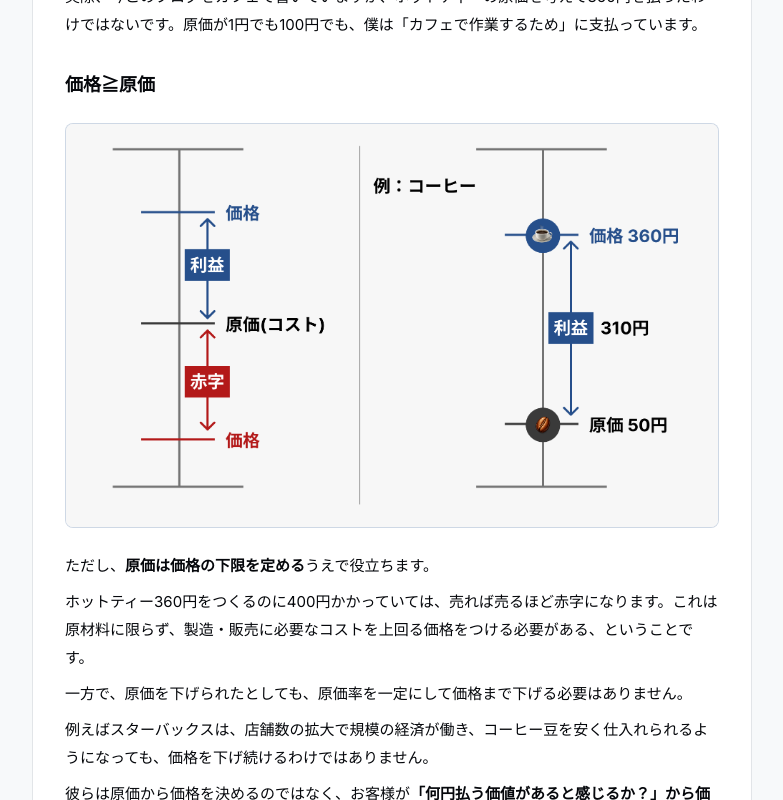
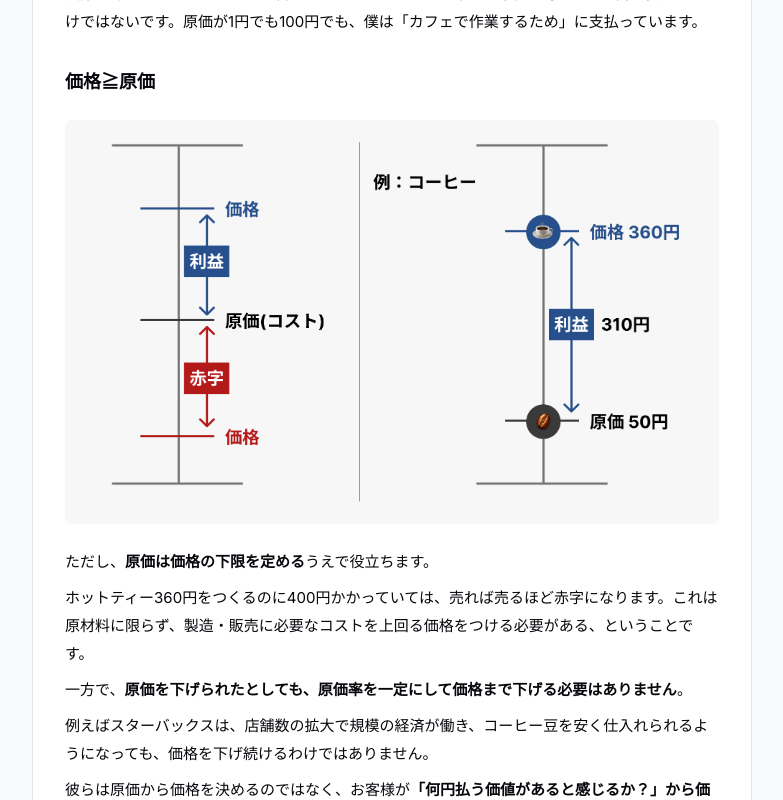
Before and after one commit to kudoshu07/library, a Next.js app: page /2026/03/20/pricing in a window 1280 px wide. Shown: the part 2360-3160 px from the top of the page, without its empty margins (248-1031 px from the left). Built offline with nearby package versions, Linux system fonts and the light colour scheme.

Commit message:
画像挿入の枠線削除

```diff
--- a/app/[year]/[month]/[day]/[slug]/page.tsx
+++ b/app/[year]/[month]/[day]/[slug]/page.tsx
@@ -208,7 +208,7 @@ export default async function BlogPostPage({ params }: BlogPostPageProps) {
 
       <div className="rounded-xl border border-border bg-card p-5 md:p-8">
         <div
-          className="text-[15px] leading-7 text-card-foreground [overflow-wrap:anywhere] [&_p]:mb-2 [&_h2]:mb-4 [&_h2]:mt-10 [&_h2]:text-2xl [&_h2]:font-semibold [&_h3]:mb-3 [&_h3]:mt-8 [&_h3]:text-lg [&_h3]:font-semibold [&_ul]:my-4 [&_ul]:list-disc [&_ul]:pl-6 [&_ol]:my-4 [&_ol]:list-decimal [&_ol]:pl-6 [&_li]:my-1 [&_a]:underline [&_a]:[overflow-wrap:anywhere] [&_a]:break-words [&_figure]:my-6 [&_img]:h-auto [&_img]:max-w-full [&_img]:rounded-lg [&_img]:border [&_img]:border-[#264F8B]/20 [&_img]:bg-[#264F8B]/[0.03] [&_figcaption]:mt-2 [&_figcaption]:text-center [&_figcaption]:text-xs [&_figcaption]:leading-relaxed [&_figcaption]:text-slate-500 [&_table]:my-6 [&_table]:w-full [&_table]:border-collapse [&_table]:overflow-hidden [&_table]:rounded-xl [&_table]:border [&_table]:border-slate-200 [&_table]:text-sm [&_thead]:bg-slate-50 [&_th]:border-b [&_th]:border-slate-200 [&_th]:px-3 [&_th]:py-2 [&_th]:text-left [&_th]:align-top [&_th]:font-semibold [&_th]:text-slate-900 [&_td]:border-b [&_td]:border-slate-100 [&_td]:px-3 [&_td]:py-2 [&_td]:align-top [&_td]:text-slate-700 [&_tbody_tr:nth-child(even)]:bg-slate-50/50 [&_tbody_tr:last-child_td]:border-b-0 [&_iframe]:my-6 [&_iframe]:block [&_iframe]:w-full [&_iframe]:max-w-full [&_iframe]:aspect-video [&_iframe]:h-auto [&_iframe]:rounded-lg [&_iframe]:border [&_iframe]:border-slate-200 [&_iframe]:bg-slate-50"
+          className="text-[15px] leading-7 text-card-foreground [overflow-wrap:anywhere] [&_p]:mb-2 [&_h2]:mb-4 [&_h2]:mt-10 [&_h2]:text-2xl [&_h2]:font-semibold [&_h3]:mb-3 [&_h3]:mt-8 [&_h3]:text-lg [&_h3]:font-semibold [&_ul]:my-4 [&_ul]:list-disc [&_ul]:pl-6 [&_ol]:my-4 [&_ol]:list-decimal [&_ol]:pl-6 [&_li]:my-1 [&_a]:underline [&_a]:[overflow-wrap:anywhere] [&_a]:break-words [&_figure]:my-6 [&_img]:h-auto [&_img]:max-w-full [&_img]:rounded-lg [&_img]:bg-[#264F8B]/[0.03] [&_figcaption]:mt-2 [&_figcaption]:text-center [&_figcaption]:text-xs [&_figcaption]:leading-relaxed [&_figcaption]:text-slate-500 [&_table]:my-6 [&_table]:w-full [&_table]:border-collapse [&_table]:overflow-hidden [&_table]:rounded-xl [&_table]:border [&_table]:border-slate-200 [&_table]:text-sm [&_thead]:bg-slate-50 [&_th]:border-b [&_th]:border-slate-200 [&_th]:px-3 [&_th]:py-2 [&_th]:text-left [&_th]:align-top [&_th]:font-semibold [&_th]:text-slate-900 [&_td]:border-b [&_td]:border-slate-100 [&_td]:px-3 [&_td]:py-2 [&_td]:align-top [&_td]:text-slate-700 [&_tbody_tr:nth-child(even)]:bg-slate-50/50 [&_tbody_tr:last-child_td]:border-b-0 [&_iframe]:my-6 [&_iframe]:block [&_iframe]:w-full [&_iframe]:max-w-full [&_iframe]:aspect-video [&_iframe]:h-auto [&_iframe]:rounded-lg [&_iframe]:border [&_iframe]:border-slate-200 [&_iframe]:bg-slate-50"
           dangerouslySetInnerHTML={{ __html: renderedBodyHtml }}
         />
       </div>
--- a/content/blog/2026/03/20/pricing.mdx
+++ b/content/blog/2026/03/20/pricing.mdx
@@ -42,7 +42,7 @@ thumbnail: "/pricing/thumbnail_pricing.png"
 </figure>
 <p>ただし、<strong>原価は価格の下限を定める</strong>うえで役立ちます。</p>
 <p>ホットティー360円をつくるのに400円かかっていては、売れば売るほど赤字になります。これは原材料に限らず、製造・販売に必要なコストを上回る価格をつける必要がある、ということです。</p>
-<p>一方で、原価を下げられたとしても、原価率を一定にして価格まで下げる必要はありません。</p>
+<p>一方で、<strong>原価を下げられたとしても、原価率を一定にして価格まで下げる必要はありません</strong>。</p>
 <p>例えばスターバックスは、店舗数の拡大で規模の経済が働き、コーヒー豆を安く仕入れられるようになっても、価格を下げ続けるわけではありません。</p>
 <p>彼らは原価から価格を決めるのではなく、お客様が<strong>「何円払う価値があると感じるか？」から価格を決めています。</strong></p>
 
@@ -50,11 +50,11 @@ thumbnail: "/pricing/thumbnail_pricing.png"
 <p>もう一つよくあるのが、「類似商品は2,000円だから、それより少し安く1,800円にしよう（あるいは2,200円にしよう）」という決め方です。</p>
 <p>しかし、<strong>相場に合わせる価格設定は、シェアの大きい大企業と正面から戦うことになります</strong>。</p>
 <p>規模の経済による原価優位に、小さな会社は太刀打ちできません。</p>
-<p>そのため、個人・小規模企業が新製品を出すときは、<strong>「相場より安く売れる方法」</strong>を発明するか、<strong>「相場より高く売れる魅力」</strong>を生み出すか、どちらかが良いと考えています。</p>
-<p>そうでないと、他と同じような製品（しかも大企業製品はどこでも買える）を、めちゃくちゃ努力して売るしかなくなってしまいます。</p>
 <figure>
   <img src="/pricing/相場.png" alt="相場について" />
 </figure>
+<p>そのため、個人・小規模企業が新製品を出すときは、<strong>「相場より安く売れる方法」</strong>を発明するか、<strong>「相場より高く売れる魅力」</strong>を生み出すか、どちらかが良いと考えています。</p>
+<p>そうでないと、他と同じような製品（しかも大企業製品はどこでも買える）を、めちゃくちゃ努力して売るしかなくなってしまいます。</p>
 <p>例えばMacBookは、他PCの相場とかけ離れた高価格帯にもかかわらず、僕も含めて多くのAppleユーザーが喜んでお金を支払っています。Appleは、<strong>相場より高くても買いたくなる魅力（価値）</strong>を生み出しています。</p>
 <p>一方、コストコは<strong>相場より安く販売する方法</strong>として会員制の事業モデルを発明し、「安いこと」自体を魅力にしています。</p>
 <p>Appleもコストコも、相場ではなく「価値」にフォーカスしています。</p>
```
